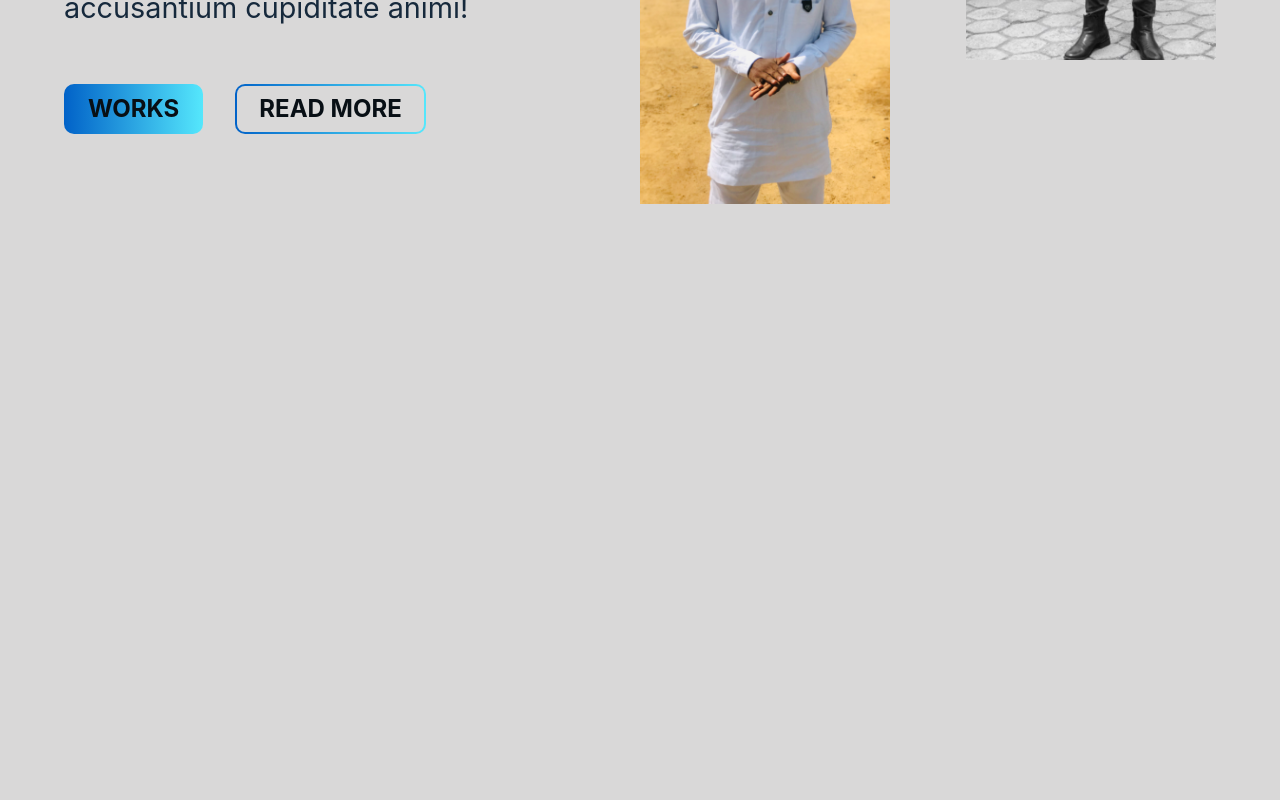
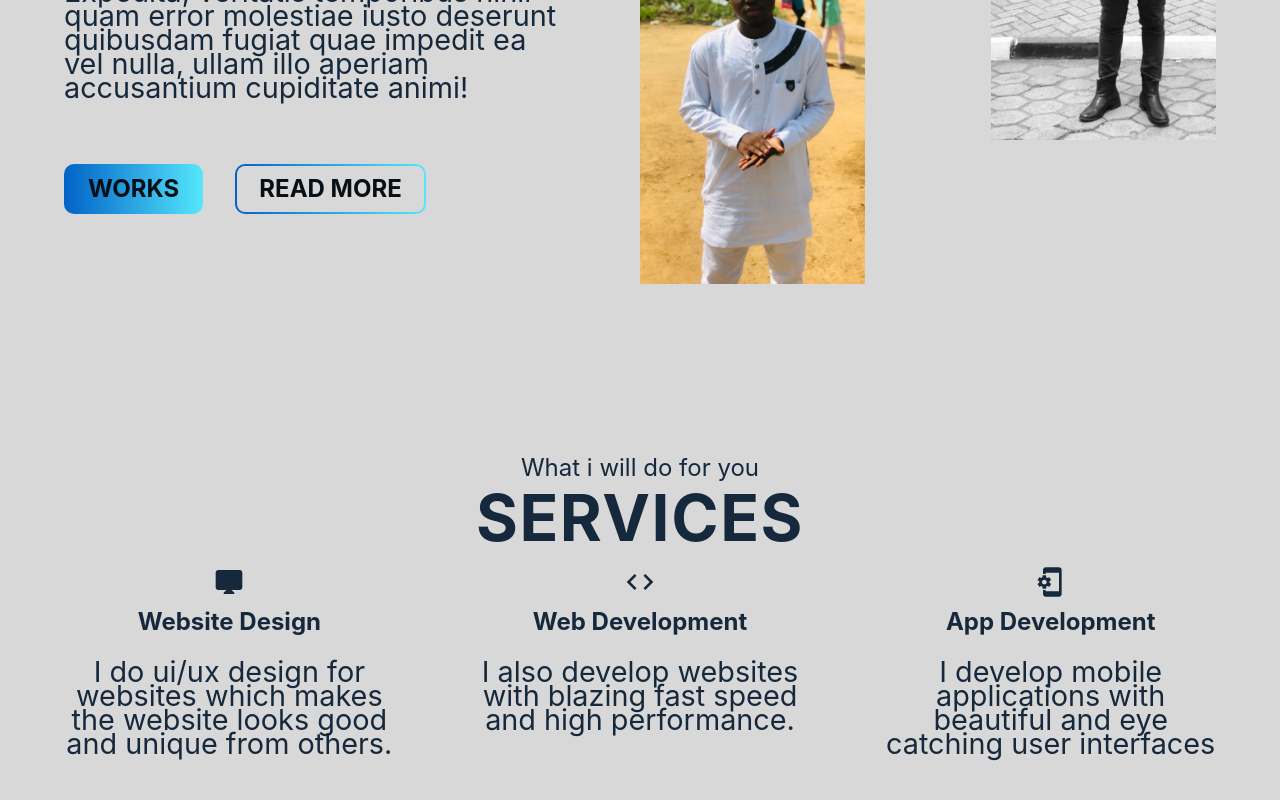
Before and after one commit to Kaculoss/all-projects, a React (Create React App) app in the folder 00-my_website/: page / in a window 1280 px wide. Shown: the part 1240-2040 px from the top of the page. Before the commit the page ends 1610 px from the top, so only its background shows below. Built offline with nearby package versions, Linux system fonts and the light colour scheme.

Commit message:
finished my services section

```diff
--- a/00-my_website/src/App.css
+++ b/00-my_website/src/App.css
@@ -399,7 +399,7 @@ FaFacebookSquare color="#3b5998"
 .myImage .images {
   position: relative;
   width: 100%;
-  min-width: 350px;
+  /* min-width: 300px; */
   height: 550px;
 }
 
@@ -416,9 +416,24 @@ FaFacebookSquare color="#3b5998"
 }
 
 .myImage img {
-  width: 250px;
-  height: 400px;
+  max-width: 250px;
+  max-height: 400px;
   object-fit: cover;
+}
+
+@media screen and (max-width: 300px) {
+  .myImage .images {
+    display: flex;
+    align-items: center;
+    justify-content: center;
+  }
+
+  .myImage .myImage-2 {
+    position: relative;
+  }
+  .myImage .myImage-1 {
+    display: none;
+  }
 }
 
 /* SECTION TITLE */
@@ -450,6 +465,7 @@ FaFacebookSquare color="#3b5998"
 /* ABOUT SECTION */
 .aboutSection {
   padding-bottom: 10rem;
+  margin-top: 5rem;
 }
 
 .aboutSection .container {
@@ -523,6 +539,42 @@ FaFacebookSquare color="#3b5998"
   .aboutSection .link-button {
     width: 100%;
     text-align: center;
+  }
+}
+
+/* SERVICES ITEM */
+.servicesItem {
+  text-align: center;
+}
+
+.servicesItem .servicesItem-icon svg {
+  width: 2rem;
+}
+
+.servicesItem .servicesItem-title {
+  font-size: 1.5rem;
+  font-weight: bolder;
+}
+
+/* SERVICE SECTION */
+.serviceSection {
+  padding-bottom: 10rem;
+}
+
+.serviceSection .services-allitems {
+  display: flex;
+  gap: 5rem;
+  justify-content: space-between;
+  margin-top: 1rem;
+}
+
+@media screen and (max-width: 768px) {
+  .serviceSection .services-allitems {
+    flex-direction: column;
+    max-width: 350px;
+    margin: 0 auto;
+    gap: 1.5rem;
+    margin-top: 2rem;
   }
 }
 
--- /dev/null
+++ b/00-my_website/src/Components/ServiceSection.js
@@ -0,0 +1,31 @@
+import React from "react";
+import SectionTitle from "./SectionTitle";
+import ServicesSectionItem from "./ServicesSectionItem";
+import { MdDesktopMac, MdCode, MdPhonelinkSetup } from "react-icons/md";
+
+export default function ServiceSection() {
+  return (
+    <div className="serviceSection">
+      <div className="container">
+        <SectionTitle heading="Services" subheading="What i will do for you" />
+        <div className="services-allitems">
+          <ServicesSectionItem
+            icon={<MdDesktopMac />}
+            title="Website Design"
+            desc="I do ui/ux design for websites which makes the website looks good and unique from others."
+          />
+          <ServicesSectionItem
+            icon={<MdCode />}
+            title="Web Development"
+            desc="I also develop websites with blazing fast speed and high performance."
+          />
+          <ServicesSectionItem
+            icon={<MdPhonelinkSetup />}
+            title="App Development"
+            desc="I develop mobile applications with beautiful and eye catching user interfaces"
+          />
+        </div>
+      </div>
+    </div>
+  );
+}
--- /dev/null
+++ b/00-my_website/src/Components/ServicesSectionItem.js
@@ -0,0 +1,20 @@
+import React from "react";
+import { MdDesktopMac } from "react-icons/md";
+import Ptext from "./Ptext";
+import { IconContext } from "react-icons";
+
+export default function ServicesSectionItem({
+  icon = <MdDesktopMac />,
+  title = "web design",
+  desc = "Lorem ipsum dolor sit amet consectetur adipisicing elit. Animi dolore rerum repellat esse voluptates reprehenderit officiis, absint ipsam eaque.",
+}) {
+  return (
+    <IconContext.Provider value={{ size: "2em" }}>
+      <div className="servicesItem">
+        <div className="servicesItem-icon">{icon}</div>
+        <p className="servicesItem-title">{title}</p>
+        <Ptext>{desc}</Ptext>
+      </div>
+    </IconContext.Provider>
+  );
+}
--- a/00-my_website/src/Pages/Home.js
+++ b/00-my_website/src/Pages/Home.js
@@ -2,12 +2,14 @@ import React from "react";
 import AboutSection from "../Components/AboutSection";
 import HeroSection from "../Components/HeroSection";
 import { ScrollToBottom, ScrollToTop } from "../Components/ScrollButton";
+import ServiceSection from "../Components/ServiceSection";
 
 export default function Home() {
   return (
     <div>
       <HeroSection />
       <AboutSection />
+      <ServiceSection />
       <ScrollToTop />
       <ScrollToBottom />
     </div>
```
